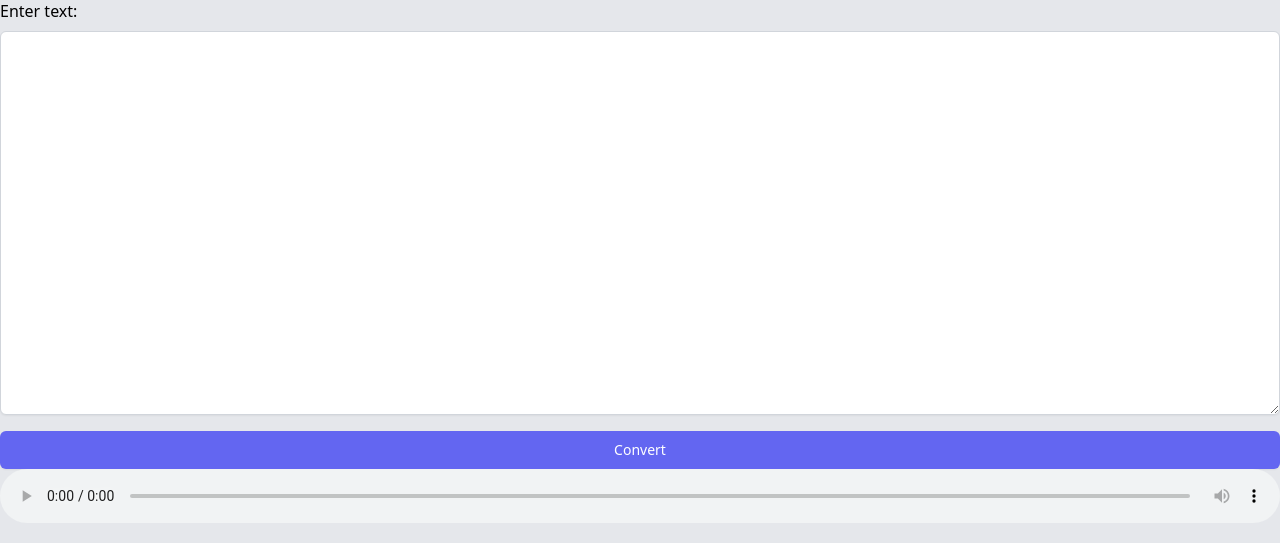
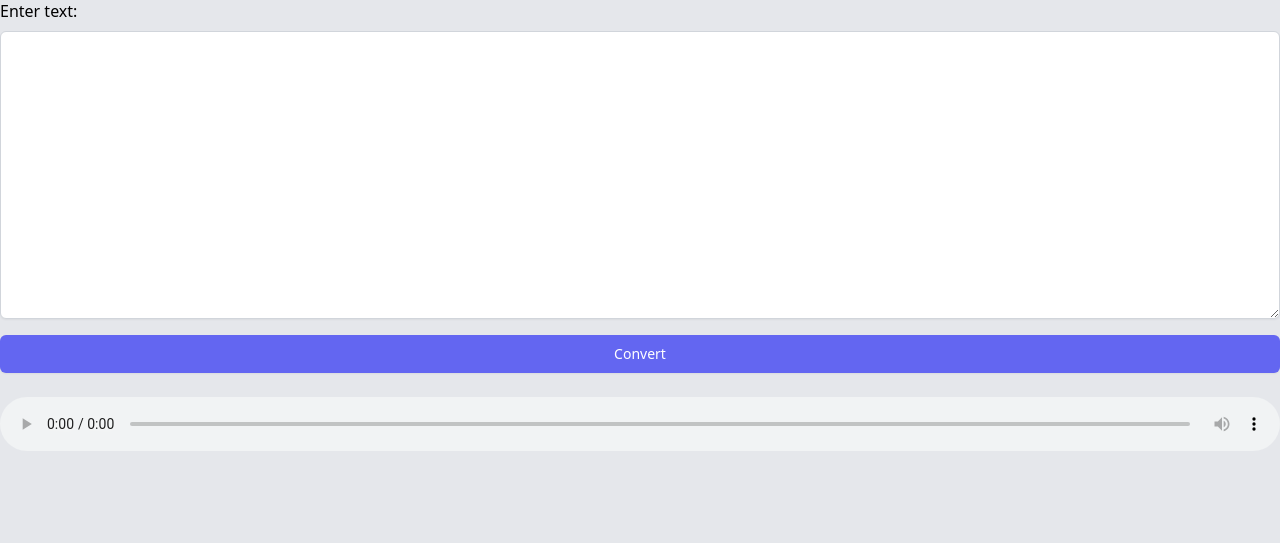
Before and after one commit to PraddyumnYadav/RoboSpeaker, a Django app: page / in a window 1280 px wide. Shown: the part 101-644 px from the top of the page. Run offline with Django 4.2, Linux system fonts and the light colour scheme; some libraries are stand-ins or nearby versions.

Commit message:
Make Text Box a little smaller and add spacing.

```diff
--- a/RoboSpeaker_Django/robospeaker_app/templates/index.html
+++ b/RoboSpeaker_Django/robospeaker_app/templates/index.html
@@ -15,12 +15,13 @@
       {% csrf_token %}
       <label for="text" class="block font-medium">Enter text:</label>
       <textarea name="text" id="text" required
-        class="block w-full px-4 py-2 mt-2 bg-white border border-gray-300 rounded-md shadow-sm focus:outline-none focus:ring-indigo-500 focus:border-indigo-500 sm:text-sm h-96"></textarea>
+        class="block w-full px-4 py-2 mt-2 bg-white border border-gray-300 rounded-md shadow-sm focus:outline-none focus:ring-indigo-500 focus:border-indigo-500 sm:text-sm h-72"></textarea>
       <button type="submit"
         class="block w-full px-4 py-2 mt-4 text-white bg-indigo-500 border border-transparent rounded-md shadow-sm hover:bg-indigo-600 focus:outline-none focus:ring-2 focus:ring-offset-2 focus:ring-indigo-500 sm:text-sm">
         Convert
       </button>
     </form>
+    <br>
     <audio controls style="width: 100%;">
       <source src="{% static 'audio/audio.mp3' %}" type="audio/mpeg">
       Your browser does not support the audio element.
```
